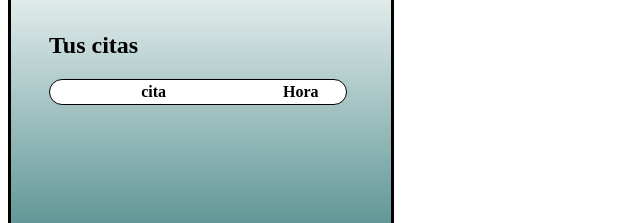
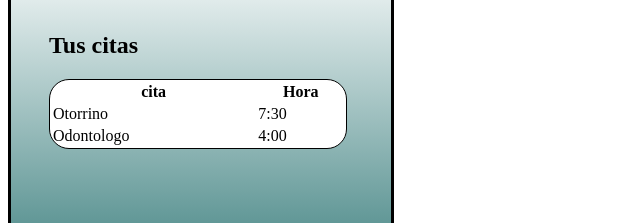
Before and after one commit to 018monroz/Jayim, a plain HTML site: page main.html in a window 1280 px wide. Shown: the part 65-288 px from the top of the page, without its empty margins (0-640 px from the left). Drawn offline with Linux system fonts and the light colour scheme.

Commit message:
Testeo para agregar citas

```diff
--- a/js/tablas.js
+++ b/js/tablas.js
@@ -20,7 +20,7 @@ window.onload=function(){
 localStorage.setItem("citas",JSON.stringify(citas));
 
   for(i in citas){
-    tablaCitas.innerHTML += "<tr><td>"+citas[i].cita+"</td><td>"+citas[i].hora+"</td></tr>";
+    tablaCitas.innerHTML += "<tr><td>"+citas[i].cita+"</td><td>"+citas[i].hora+"</td></tr>"
   }
 
 
--- a/main.html
+++ b/main.html
@@ -23,9 +23,7 @@
         </div>
 
         <div class="citas">
-            <table style="width:100%" class="tablaCitas">
-                <!--Aquí estuve intentando la lógica de agregar citas dinámicamente.
-                Para mayor información visitar https://codepen.io/Juan-Montoya-the-selector/pen/LYJRqzZ-->
+            <table style="width:100%" id="tablaCitas">
                 <tr>
                     <th style="width:70%">cita</th>
                     <th>Hora</th>
```
